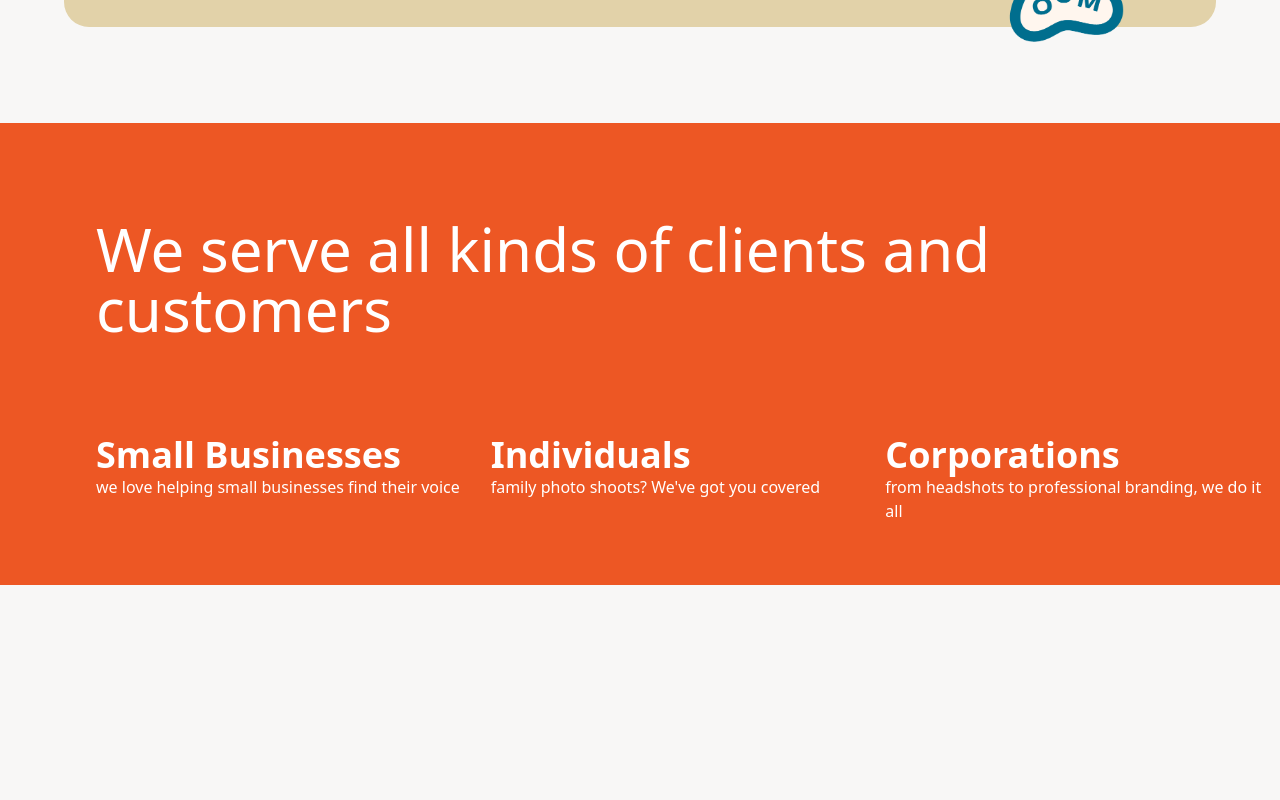
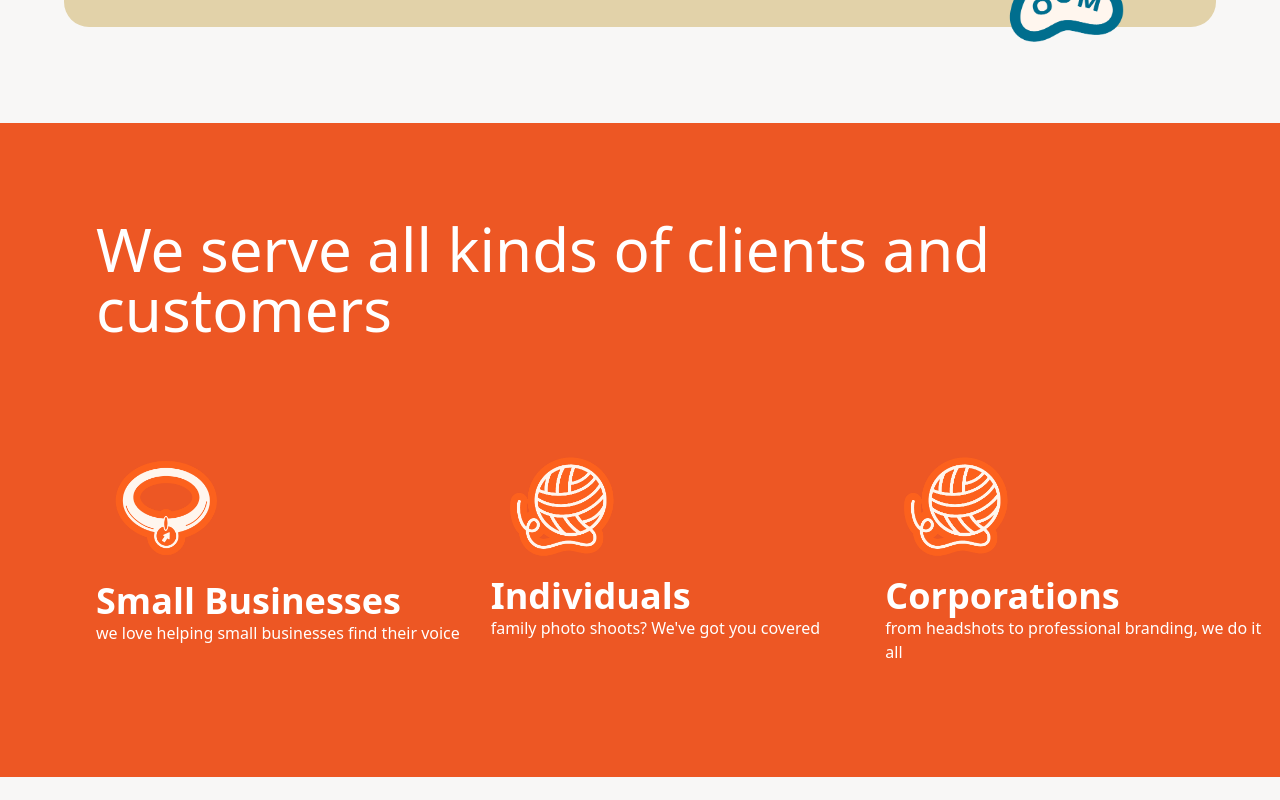
Before and after one commit to lee14k/orangecatmedia, a Next.js app: page / in a window 1280 px wide. Shown: the part 1020-1820 px from the top of the page. Built offline with nearby package versions, Linux system fonts and the light colour scheme.

Commit message:
pictures and image styling

```diff
--- a/src/components/CustomerBox.jsx
+++ b/src/components/CustomerBox.jsx
@@ -1,7 +1,7 @@
 import TripleRowBox from "./TripleRowBox"
-const CustomerBox =()=>{
+const CustomerBox = () => {
     return (
-        <div className="orangebg">
+        <div className="orangebg pb-24">
             <div className="ml-24 my-24 ">
                 <div className="text-white my-24 orangebg">
                     < TripleRowBox useTripleRowWrapper={true}
@@ -13,6 +13,10 @@ spanOne="we love helping small businesses find their voice"
                         spanTwo="family photo shoots? We've got you covered"
                         spanThree="from headshots to professional branding, we do it all"
                         className="orangebg ml-24"
+                        imgSrcOne="/collar.png"
+                        imgSrcTwo="/yarn.png"
+                        imgSrcThree="/yarn.png"
+                        showImages={true}
 />
                 </div>
             </div>
--- a/src/components/TripleRowBox.jsx
+++ b/src/components/TripleRowBox.jsx
@@ -1,3 +1,4 @@
+import Image from "next/image";
 const TripleRowBox = ({
   mainheader=false,
   headOne,
@@ -24,17 +25,17 @@ const TripleRowBox = ({
 
   <div className={`grid grid-cols-3 z-10 relative ${useTripleRowWrapper ? 'triplerowwrapper' : ''}`}>
     <div className="z-10 ">
-        {showImages && <img src={imgSrcOne} alt="Description for image 1" />}
+        {showImages && <Image src={imgSrcOne} alt="Description for image 1"  height={150} width={150}/>}
       <h2 className="text-4xl font-bold	" style={{ color: headColor }}>{headOne}</h2>
       <span className="text-center" style={{ color: spanColor }}>{spanOne}</span>
     </div>
     <div>
-        {showImages && <img src={imgSrcTwo} alt="Description for image 2" />}
+        {showImages && <Image src={imgSrcTwo} alt="Description for image 2" height={150} width={150}/>}
       <h2 className="text-4xl font-bold	" style={{ color: headColor }}>{headTwo}</h2>
       <span style={{ color: spanColor }}>{spanTwo}</span>
     </div>
     <div>
-        {showImages && <img src={imgSrcThree} alt="Description for image 3" />}
+        {showImages && <Image src={imgSrcThree} alt="Description for image 3"  height={150} width={150}/>}
       <h2 className="text-4xl font-bold	" style={{ color: headColor }}>{headThree}</h2>
       <span style={{ color: spanColor }}>{spanThree}</span>
     </div>
```
Also changed, not shown: public/collar.png (added), public/yarn.png (added). Lines whose indentation alone changed are shown as unchanged.
